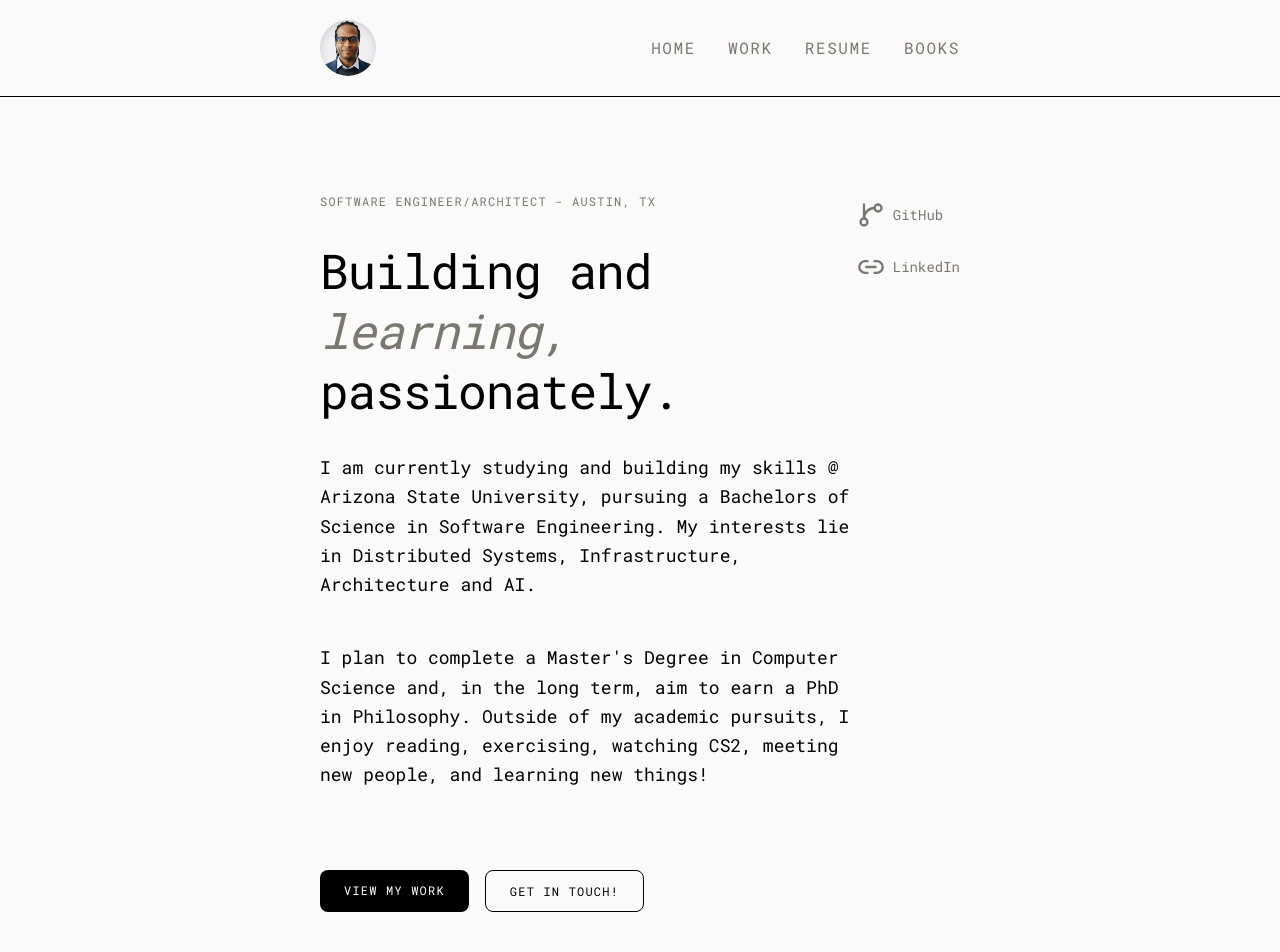
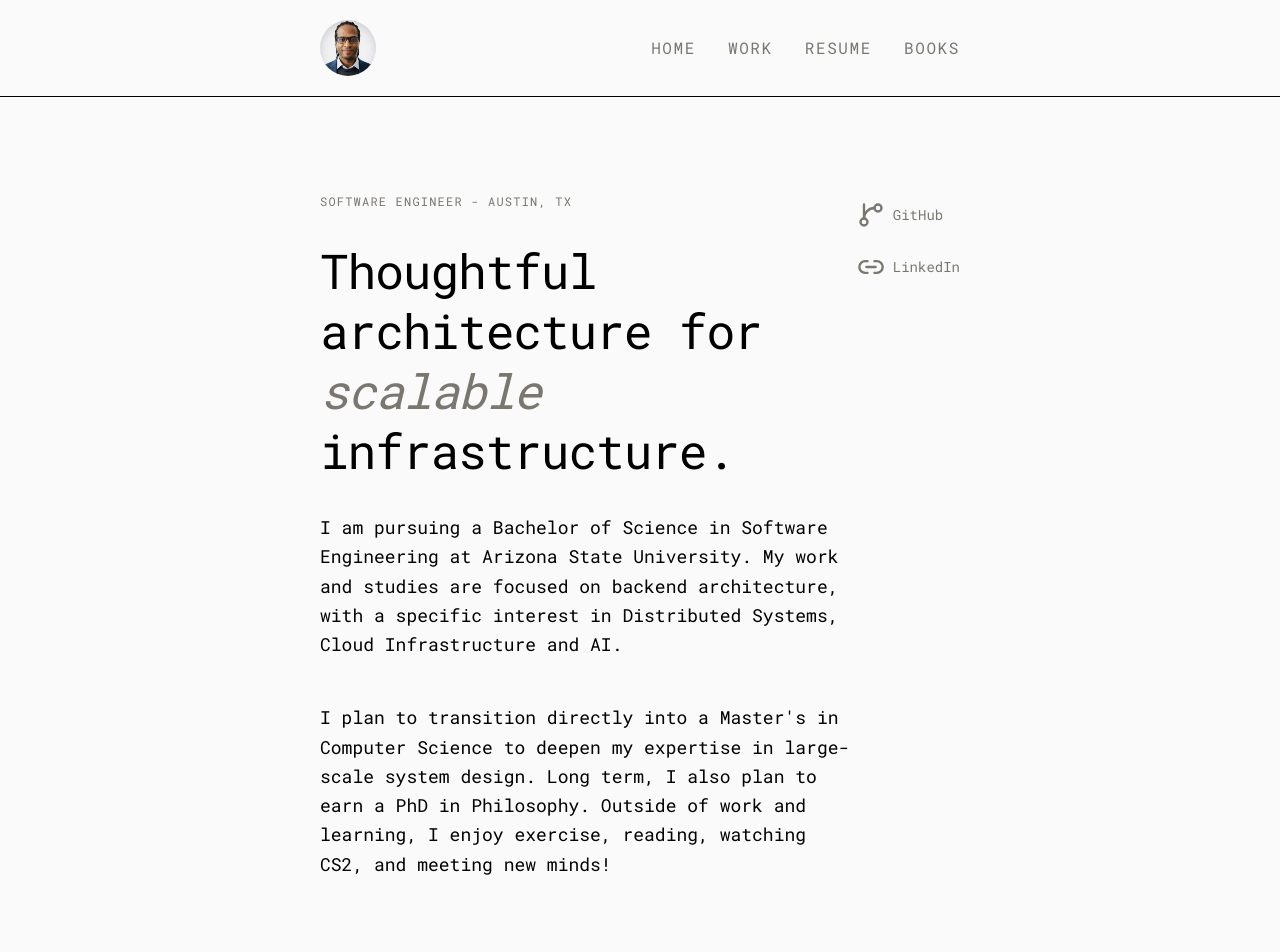
Before and after one commit to DakuwoN/itsMattMcCane, a Next.js app: page / in a window 1280 px wide. Shown: the top 952 px of the page. Built offline with nearby package versions, Linux system fonts and the light colour scheme.

Commit message:
update headline and intro para

```diff
--- a/src/components/Hero.tsx
+++ b/src/components/Hero.tsx
@@ -21,7 +21,7 @@ export default function Hero() {
                      transition={{duration: 0.5, delay: 0.1 }}
                      className="font-mono text-xs tracking-widest uppercase text-muted mb-8"
                     >
-                    Software Engineer/Architect - Austin, TX
+                    Software Engineer - Austin, TX
                 </motion.p>
 
                 {/*Hero*/}
@@ -37,9 +37,9 @@ export default function Hero() {
                     transition={{duration: 0.5, delay: 0.2 }}
                     className="font-serif text-5xl leading-tight tracking-tight mb-8"
                     >
-                    Building and <br/>
-                    <em className="italic text-muted">learning,</em> <br/>
-                    passionately.
+                    Thoughtful architecture for <br/>
+                    <em className="italic text-muted">scalable</em> <br/>
+                    infrastructure.
                 </motion.h1>
 
                 {/*About me*/}
@@ -62,13 +62,14 @@ export default function Hero() {
                     className="flex flex-col gap-6 font-mono text-lg leading-relaxed text-text mb-10"
                     >
                     <p className="font-mono text-lg leading-relaxed text-text  mb-5">
-                            I am currently studying and building my skills @ Arizona State University, pursuing a
-                        Bachelors of Science in Software Engineering. My interests lie in Distributed Systems,
-                        Infrastructure, Architecture and AI. </p>
-                    <p className="font-mono text-lg leading-relaxed text-text mb-10">I plan to complete a Master's
-                        Degree in Computer Science and, in the long term, aim to earn a PhD in Philosophy.
-                        Outside of my academic pursuits, I enjoy reading, exercising, watching CS2, meeting new people,
-                        and learning new things!</p>
+                            I am pursuing a Bachelor of Science in Software Engineering at Arizona State University. My
+                        work and studies are focused on backend architecture, with a specific interest in Distributed
+                        Systems, Cloud Infrastructure and AI.
+                    </p>
+                    <p className="font-mono text-lg leading-relaxed text-text mb-10">I plan to transition directly into
+                        a Master's in Computer Science to deepen my expertise in large-scale system design. Long term,
+                        I also plan to earn a PhD in Philosophy. Outside of work and learning, I enjoy exercise, reading,
+                        watching CS2, and meeting new minds!</p>
                 </motion.div>
 
 
```
